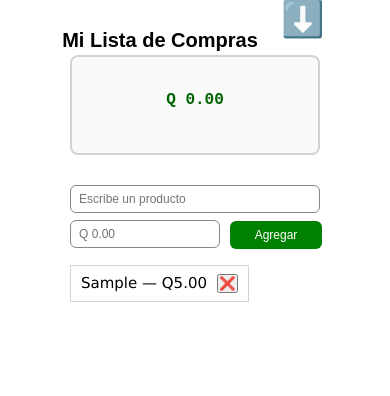
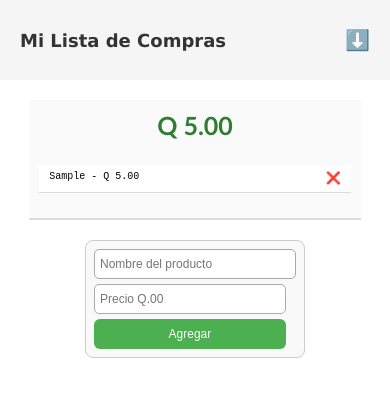
Before and after one commit to Paula-mansilla/control2, a plain HTML site: page index.html in a window 390 px wide. Both pictures are taken after typing "Sample", "5" into the empty fields and a click on the button "Agregar". Drawn offline with nearby package versions, Linux system fonts and the light colour scheme.

Commit message:
suma arreglada

```diff
--- a/cofing.css
+++ b/cofing.css
@@ -1,9 +1,78 @@
-*{
-    margin: 0;
-    padding: 0;
-    box-sizing: border-box;
+
+* {
+  margin: 0;
+  padding: 0;
+  box-sizing: border-box;
 }
+
+/* Base */
 html {
-    font-family: monospace;
-    font-size: 10px;
+  font-family: monospace;
+  font-size: 10px;
 }
+
+/* 📱 Responsivo para tablets */
+@media (max-width: 768px) {
+  .contenedor-seccion {
+    padding: 15px;
+  }
+
+  .titulo-principal {
+    font-size: 22px;
+    text-align: center;
+  }
+
+  .form-compras {
+    padding: 0 15px;
+  }
+
+  .input-producto,
+  .input-precio,
+  .btn-agregar {
+    font-size: 15px;
+    padding: 8px;
+  }
+
+  .item-lista {
+    flex-direction: row;
+    justify-content: space-between;
+    padding: 5px 8px;
+  }
+}
+
+/* 📱 Responsivo para móviles */
+@media (max-width: 480px) {
+  .contenedor-seccion {
+    padding: 10px;
+  }
+
+  .titulo-principal {
+    font-size: 20px;
+    text-align: center;
+  }
+
+  .form-compras {
+    gap: 8px;
+    padding-left: 5px;
+    padding-right: 10px;
+    margin-left: 0;
+  }
+
+  .input-producto,
+  .input-precio,
+  .btn-agregar {
+    font-size: 14px;
+    padding: 8px;
+    width: 95%;
+  }
+
+  .item-lista {
+    flex-direction: column;
+    align-items: flex-start;
+    padding: 5px 0;
+  }
+
+  .btn-eliminar {
+    align-self: flex-end;
+  }
+}
--- a/componentes/formulario/formularioComponent.css
+++ b/componentes/formulario/formularioComponent.css
@@ -1,64 +1,77 @@
-.formulario {
-    width: 25rem;
-    height: 5rem;
-
+.mi-formulario {
+  width: 100%;
+  max-width: 35rem;
   display: flex;
-    margin: auto;
-    margin-top: 3rem;
-    position: relative;
+  flex-direction: column;
+  gap: 1rem;
+  margin: 2rem auto;
+  padding: 1rem;
+  border: 1px solid #ccc;
+  border-radius: 8px;
+  background: #f9f9f9;
 }
 
-.campo-producto {
-    width: 25rem;
-    height: 2.8rem;
-    border: 1px solid #888;
-    border-radius: 6px;
+.input-nombre,
+.input-precio {
+  height: 3rem;
   font-size: 1.2rem;
-    position: absolute;
-
-    padding-left: 8px;
-}
-
-.campo-precio {
-    width: 15rem;
-    height: 2.8rem;
-    border: 1px solid #888;
-    border-radius: 6px;
-    font-size: 1.2rem;
-    margin-top: 3.5rem;
-    position: absolute;
+  padding: 0.5rem;
+  border: 1px solid #aaa;
+  border-radius: 5px;
   outline: none;
-    padding-left: 8px;
 }
 
 .btn-agregar {
-    width: 9.2rem;
-    height: 2.8rem;
+  height: 3rem;
+  font-size: 1.2rem;
+  background-color: #4caf50;
   color: white;
-    background-color: green;
-    font-size: 1.2rem;
-    margin-top: 3.6rem;
-    margin-left: 16rem;
-    border: 0;
+  border: none;
   border-radius: 6px;
-    position: absolute;
-    outline: none;
   cursor: pointer;
-
+  transition: background 0.3s ease;
 }
 
-
-.lista-productos {
-  margin-top: 8rem;
-
-  padding: 0;
-  font-family: Verdana, Geneva, sans-serif;
+.btn-agregar:hover {
+  background-color: #45a049;
 }
 
-.item-producto {
+/* Lista de productos */
+.productos-lista {
+  list-style: none;
+  margin-top: 1.5rem;
+  padding: 0;
+  width: 100%;
+}
+
+.producto-item {
   display: flex;
   justify-content: space-between;
-    padding: 8px 10px;
-    border: 1px solid lightgray;
-    font-size: 15px;
+  padding: 0.6rem 1rem;
+  border-bottom: 1px solid #ddd;
+  font-size: 1rem;
+  background: #fff;
 }
+
+.btn-eliminar {
+  cursor: pointer;
+  color: red;
+  margin-left: 1rem;
+  font-size: 1.2rem;
+}
+
+/* Tablet */
+@media (max-width: 768px) {
+  .mi-formulario {
+    max-width: 28rem;
+    padding: 0.8rem;
+  }
+}
+
+/* Celular */
+@media (max-width: 480px) {
+  .mi-formulario {
+    max-width: 22rem;
+    gap: 0.5rem;
+  }
+}
--- a/componentes/formulario/formularioComponent.js
+++ b/componentes/formulario/formularioComponent.js
@@ -1,73 +1,86 @@
-import { cargarCarrito, guardarCarrito } from "../../control/miLocalStorange.js";
+import { getLista, setLista } from "../../control/miLocalStorange.js";
 
-export function crearFormulario() {
-    let form = document.createElement('form');
-    form.className = "formulario";
+export function crearFormularioCompras(seccion) {
+  const form = document.createElement("form");
+  form.className = "mi-formulario";
 
-    let campoProducto = document.createElement('input');
-    campoProducto.className = "campo-producto";
-    campoProducto.type = "text";
-    campoProducto.placeholder = "Escribe un producto";
-    form.appendChild(campoProducto);
+  // Campo producto
+  const campoNombre = document.createElement("input");
+  campoNombre.type = "text";
+  campoNombre.placeholder = "Nombre del producto";
+  campoNombre.className = "input-nombre";
+  form.appendChild(campoNombre);
 
-    let campoPrecio = document.createElement('input');
-    campoPrecio.className = "campo-precio";
+  // Campo precio
+  const campoPrecio = document.createElement("input");
   campoPrecio.type = "number";
-    campoPrecio.placeholder = "Q 0.00";
+  campoPrecio.placeholder = "Precio Q.00";
+  campoPrecio.className = "input-precio";
   form.appendChild(campoPrecio);
 
-    let btnAgregar = document.createElement('button');
+  // Botón agregar
+  const btnAgregar = document.createElement("button");
+  btnAgregar.type = "submit";
+  btnAgregar.textContent = "Agregar";
   btnAgregar.className = "btn-agregar";
-    btnAgregar.textContent = "Agregar";
   form.appendChild(btnAgregar);
 
-    let lista = document.createElement("ul");
-    lista.className = "lista-productos";
-    form.appendChild(lista);
+  // Referencias a la sección principal
+  const totalElem = seccion.querySelector(".total-texto");
+  const listaElem = seccion.querySelector(".productos-lista");
 
-    //boton agregar
-    btnAgregar.addEventListener('click', (e) => {
-        e.preventDefault();
-
-    let nombre = campoProducto.value.trim();
-    let precio = parseFloat(campoPrecio.value);
-        if (nombre && !isNaN(precio) && precio > 0) {
-
-         let item = document.createElement('li');
-        item.className = "item-producto";
-        item.textContent = `${nombre} — Q${precio.toFixed(2)}`;
-
-
-
-     // Botón eliminar
-    let btnEliminar = document.createElement("button");
-    btnEliminar.className = "btn-eliminar";
-    btnEliminar.innerText = "❌";
-    btnEliminar.style.marginLeft = "10px";
-    item.appendChild(btnEliminar);
-
-    lista.appendChild(item);
-
-    // Guardar en localStorage
-    let carrito = cargarCarrito();
-    carrito.push({ nombre, precio });
-    guardarCarrito(carrito);
-
-    // Limpiar inputs
-    campoProducto.value = "";
-    campoPrecio.value = "";
-
-    // Evento eliminar
-    btnEliminar.addEventListener("click", () => {
-      lista.removeChild(item);
-
-    let carritoActualizado = cargarCarrito().filter(
-    p => !(p.nombre === nombre && p.precio === precio)
-    );
-    guardarCarrito(carritoActualizado);
-     });
+  // 🔄 Actualizar total
+  function actualizarTotal() {
+    const productos = getLista() || [];
+    const suma = productos.reduce((acc, p) => acc + p.precio, 0);
+    totalElem.textContent = `Q ${suma.toFixed(2)}`;
   }
 
+  // 📝 Mostrar los productos guardados
+  (getLista() || []).forEach(prod => {
+    agregarItem(prod.nombre, prod.precio);
+  });
+  actualizarTotal();
+
+  // ⚡ Función para crear un <li>
+  function agregarItem(nombre, precio) {
+    const item = document.createElement("li");
+    item.className = "producto-item";
+    item.innerHTML = `
+      ${nombre} - Q ${precio.toFixed(2)}
+      <span class="btn-eliminar">❌</span>
+    `;
+
+    item.querySelector(".btn-eliminar").addEventListener("click", () => {
+      item.remove();
+      let productos = getLista();
+      productos = productos.filter(p => !(p.nombre === nombre && p.precio === precio));
+      setLista(productos);
+      actualizarTotal();
+    });
+
+    listaElem.appendChild(item);
+  }
+
+  // Evento submit
+  form.addEventListener("submit", (e) => {
+    e.preventDefault();
+    const nombre = campoNombre.value.trim();
+    const precio = parseFloat(campoPrecio.value);
+
+    if (nombre && !isNaN(precio) && precio > 0) {
+      agregarItem(nombre, precio);
+
+      const productos = getLista() || [];
+      productos.push({ nombre, precio });
+      setLista(productos);
+
+      actualizarTotal();
+      campoNombre.value = "";
+      campoPrecio.value = "";
+    } else {
+      alert("Debes ingresar un producto válido con precio.");
+    }
   });
 
   return form;
--- a/componentes/header/headerComponent.css
+++ b/componentes/header/headerComponent.css
@@ -1,28 +1,23 @@
-.header {
+.mi-header {
   height: 80px;
   display: flex;
   align-items: center;
-  justify-content: center;
-  gap: 20px;
+  justify-content: space-between;
+  padding: 0 2rem;
+  background-color: #f5f5f5;
 }
 
-.titulo {
-  font-size: 2rem;
-  font-family: Arial, Helvetica, sans-serif;
+.mi-titulo {
+  font-size: 1.8rem;
+  font-family: Verdana, Geneva, Tahoma, sans-serif;
+  color: #333;
 }
 
-.circulo {
+.mi-boton-descarga {
   font-size: 2rem;
-  margin-left: 10rem;
+  transition: transform 0.2s ease;
 }
 
-.descargarlogo {
-    width: 50px;
-    height: 50px;
-
-    margin-top: -40px;
-    font-size: 35px;
-    display: flex;
-    justify-content: center;
-    align-items: center;
+.mi-boton-descarga:hover {
+  transform: scale(1.2);
 }
--- a/componentes/header/headerComponent.js
+++ b/componentes/header/headerComponent.js
@@ -1,27 +1,24 @@
 import { descarga } from "../../control/descargar.js";
+
 export function crearHeader() {
-    let contenedor = document.createElement('header');
-    contenedor.className = "header";
+  const header = document.createElement("header");
+  header.className = "mi-header";
 
-    let titulo = document.createElement('h1');
-    titulo.className = "titulo";
-    titulo.textContent = "Mi Lista de Compras";
+  const titulo = document.createElement("h2");
+  titulo.textContent = "Mi Lista de Compras";
+  titulo.className = "mi-titulo";
 
-    let logoBox = document.createElement('div');
-    logoBox.className = "logo-box";
+  const botonDescarga = document.createElement("span");
+  botonDescarga.textContent = "⬇️";
+  botonDescarga.className = "mi-boton-descarga";
+  botonDescarga.style.cursor = "pointer";
 
-    let div = document.createElement('div');
-    div.className = "descargarlogo";
-    div.innerHTML = "⬇️ ";
-    div.style.cursor = "pointer";
-    div.addEventListener("click", () => {
+  botonDescarga.addEventListener("click", () => {
     descarga("miContenedor");
-    });
+  });
 
-    logoBox.appendChild(div);
+  header.appendChild(titulo);
+  header.appendChild(botonDescarga);
 
-    contenedor.appendChild(titulo);
-    contenedor.appendChild(logoBox);
-
-    return contenedor;
+  return header;
 }
--- a/componentes/seccion1/seccion1Component.css
+++ b/componentes/seccion1/seccion1Component.css
@@ -1,21 +1,26 @@
-.seccion-1 {
-    width: 25rem;
-    height: 10rem;
-    border: 2px solid lightgray;
+.seccion-principal {
+  width: 85%;
+  min-height: 12rem;
+  border-bottom: 2px solid #dcdcdc;
 
-    display: flex;
-    justify-content: center;
-    align-items: center;
-    margin: auto;
-    margin-top: -2.5rem;
-
-    background-color: #fafafa;
-    border-radius: 8px;
+  display: flex;
+  flex-direction: column;
+  align-items: center;
+  margin: 2rem auto;
+  padding: 1rem;
+  background-color: #fafafa;
 }
 
-.monto-total {
-    font-size: 1.6rem;
-    color: darkgreen;
-    margin-bottom: 10px;
-    font-weight: bold;
+.total-texto {
+  font-family: "Trebuchet MS", sans-serif;
+  font-size: 2.5rem;
+  color: #2e7d32;
+  margin-bottom: 1rem;
 }
+
+.productos-lista {
+  list-style-type: none;
+  padding: 0;
+  margin: 0;
+  width: 100%;
+}
--- a/componentes/seccion1/seccion1Component.js
+++ b/componentes/seccion1/seccion1Component.js
@@ -1,13 +1,19 @@
-export function crearSeccion1() {
-    let seccion = document.createElement('section');
-    seccion.className = "seccion-1";
-    seccion.id = "miContenedor";
+export function crearSeccionPrincipal() {
+  const seccion = document.createElement("section");
+  seccion.className = "seccion-principal";
+  seccion.id = "miContenedor"; // importante para la descarga
 
-    let monto = document.createElement('h2');
-    monto.className = "monto-total";
-    monto.textContent = "Q 0.00";
+  // Mostrar total
+  const total = document.createElement("h2");
+  total.className = "total-texto";
+  total.textContent = "Q 0.00";
 
-    seccion.appendChild(monto);
+  // Lista de productos
+  const listaProductos = document.createElement("ul");
+  listaProductos.className = "productos-lista";
 
-    return seccion;
+  seccion.appendChild(total);
+  seccion.appendChild(listaProductos);
+
+  return seccion;
 }
--- a/control/descargar.js
+++ b/control/descargar.js
@@ -1,9 +1,10 @@
-export function descarga() {
-    const div = document.body;
-    window.html2canvas(div).then(canvas => {
-        const enlace = document.createElement("a");
-        enlace.href = canvas.toDataURL("image/png");
-        enlace.download = "Lista_compras.png";
-        enlace.click();
-    });
+export function descarga(idContenedor) {
+  const elemento = document.getElementById(idContenedor) || document.body;
+
+  window.html2canvas(elemento).then(canvas => {
+    const enlace = document.createElement("a");
+    enlace.href = canvas.toDataURL("image/png");
+    enlace.download = "Lista_compras.png";
+    enlace.click();
+  });
 }
--- a/control/miLocalStorange.js
+++ b/control/miLocalStorange.js
@@ -1,17 +1,19 @@
-const CARRITO = 'carrito';
+const KEY_STORAGE = "miCarrito";
 
-function guardarCarrito(lista) {
-    localStorage.setItem(CARRITO, JSON.stringify(lista));
+// Guardar lista completa
+export function setLista(productos) {
+  localStorage.setItem(KEY_STORAGE, JSON.stringify(productos));
 }
 
-function cargarCarrito() {
-    return JSON.parse(localStorage.getItem(CARRITO)) || [];
+// Obtener lista completa
+export function getLista() {
+  const data = localStorage.getItem(KEY_STORAGE);
+  return data ? JSON.parse(data) : [];
 }
 
-function agregarProductos(nombre, precio) {
-    let productos = cargarCarrito();
-    productos.push({ nombre, precio });
-    guardarCarrito(productos);
+// Añadir un solo producto
+export function addProducto(nombre, precio) {
+  const lista = getLista();
+  lista.push({ nombre, precio });
+  setLista(lista);
 }
-
-export { agregarProductos, guardarCarrito, cargarCarrito };
--- a/dataBase/productos.js
+++ b/dataBase/productos.js
@@ -1,5 +1,4 @@
-export let listaProductos = [
-  { nombre: "Manzanas", precio: 5.00 },
-  { nombre: "Pan", precio: 3.50 },
-  { nombre: "Leche", precio: 6.25 }
+
+export const listaProductos = [
+
 ];
--- a/index.html
+++ b/index.html
@@ -3,7 +3,8 @@
 <head>
   <meta charset="UTF-8">
   <meta name="viewport" content="width=device-width, initial-scale=1.0">
-    <title>control2</title>
+  <title>Lista de Compras</title>
+
   <link rel="stylesheet" href="cofing.css">
   <link rel="stylesheet" href="componentes/header/headerComponent.css">
   <link rel="stylesheet" href="componentes/seccion1/seccion1Component.css">
@@ -11,6 +12,7 @@
 </head>
 <body>
   <div id="root"></div>
+
   <script src="https://cdn.jsdelivr.net/npm/html2canvas@1.4.1/dist/html2canvas.min.js"></script>
   <script src="main.js" type="module"></script>
 </body>
--- a/main.js
+++ b/main.js
@@ -1,37 +1,24 @@
 import { crearHeader } from "./componentes/header/headerComponent.js";
-import { crearSeccion1 } from "./componentes/seccion1/seccion1Component.js";
-import { crearFormulario } from "./componentes/formulario/formularioComponent.js";
-import { cargarCarrito, guardarCarrito } from "./control/miLocalStorange.js";
+import { crearSeccionPrincipal } from "./componentes/seccion1/seccion1Component.js";
+import { crearFormularioCompras } from "./componentes/formulario/formularioComponent.js";
+import { getLista, setLista } from "./control/miLocalStorange.js";
 
-import { listaProductos } from "./dataBase/productos.js";
+function crearApp() {
+  const contenedor = document.createElement("section");
+  contenedor.className = "todo";
 
-function seccion() {
-    let seccion = document.createElement('section');
+  // Crear seccion principal
+  const seccion = crearSeccionPrincipal();
+  contenedor.appendChild(crearHeader());
+  contenedor.appendChild(seccion);
 
-    let lista = cargarCarrito();
+  // Crear formulario y conectarlo con la sección
+  const formulario = crearFormularioCompras(seccion);
+  contenedor.appendChild(formulario);
 
-    // LocalStorage: inicializar si está vacío
-    if (!Array.isArray(lista) || lista.length === 0) {
-        lista = listaProductos;       // cargar productos iniciales
-        guardarCarrito(lista);
-    }
-
-    console.log("Lista de productos:", lista);
-
-    // Header
-    seccion.appendChild(crearHeader());
-
-    // Seccion1
-    seccion.appendChild(crearSeccion1());
-
-    // Formulario
-    seccion.appendChild(crearFormulario());
-
-    return seccion;
-
+  return contenedor;
 }
 
-
-//root
-const root = document.querySelector('#root');
-root.appendChild(seccion());
+// 🔹 Apuntar al root
+const root = document.querySelector("#root");
+root.appendChild(crearApp());
```
Lines whose indentation alone changed are shown as unchanged.
